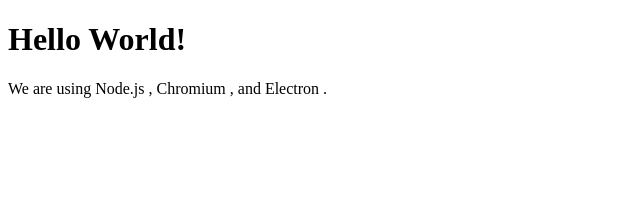
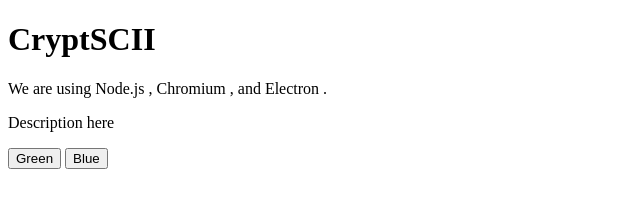
Before and after one commit to yungcomputerchair/CREWptography, an Electron app: page index.html in a window 800 px wide. Shown: the whole page, without its empty margins (0-640 px from the left). Drawn offline with Linux system fonts and the light colour scheme.

Commit message:
Working Buttons

```diff
--- a/index.html
+++ b/index.html
@@ -5,12 +5,34 @@
     <!-- https://developer.mozilla.org/en-US/docs/Web/HTTP/CSP -->
     <meta http-equiv="Content-Security-Policy" content="default-src 'self'; script-src 'self'">
     <meta http-equiv="X-Content-Security-Policy" content="default-src 'self'; script-src 'self'">
-    <title>Hello World!</title>
+    <title>CRYPTSCII</title>
   </head>
+  <style>
+  .button {
+    border: none;
+    color: white;
+    padding: 15px 32px;
+    text-align: center;
+    text-decoration: none;
+    display: inline-block;
+    font-size: 16px;
+    margin: 4px 2px;
+    cursor: pointer;
+  }
+  .generateButton {background-color: #4CAF50;} /* Green */
+  .confirmButton {background-color: #008CBA;} /* Blue */
+  .sendButton {background-color: #4CAF50;} /* Green */
+  .receiveButton {background-color: #008CBA;} /* Blue */
+
+  </style>
   <body>
-    <h1>Hello World!</h1>
+    <!-- This is a comment -->
+    <h1 style="text-align:center">CryptSCII</h1>
     We are using Node.js <span id="node-version"></span>,
     Chromium <span id="chrome-version"></span>,
     and Electron <span id="electron-version"></span>.
+    <p>Description here</p>
+    <button class="button generateButton">Green</button>
+    <button class="button confirmButton">Blue</button>
   </body>
 </html>
```
